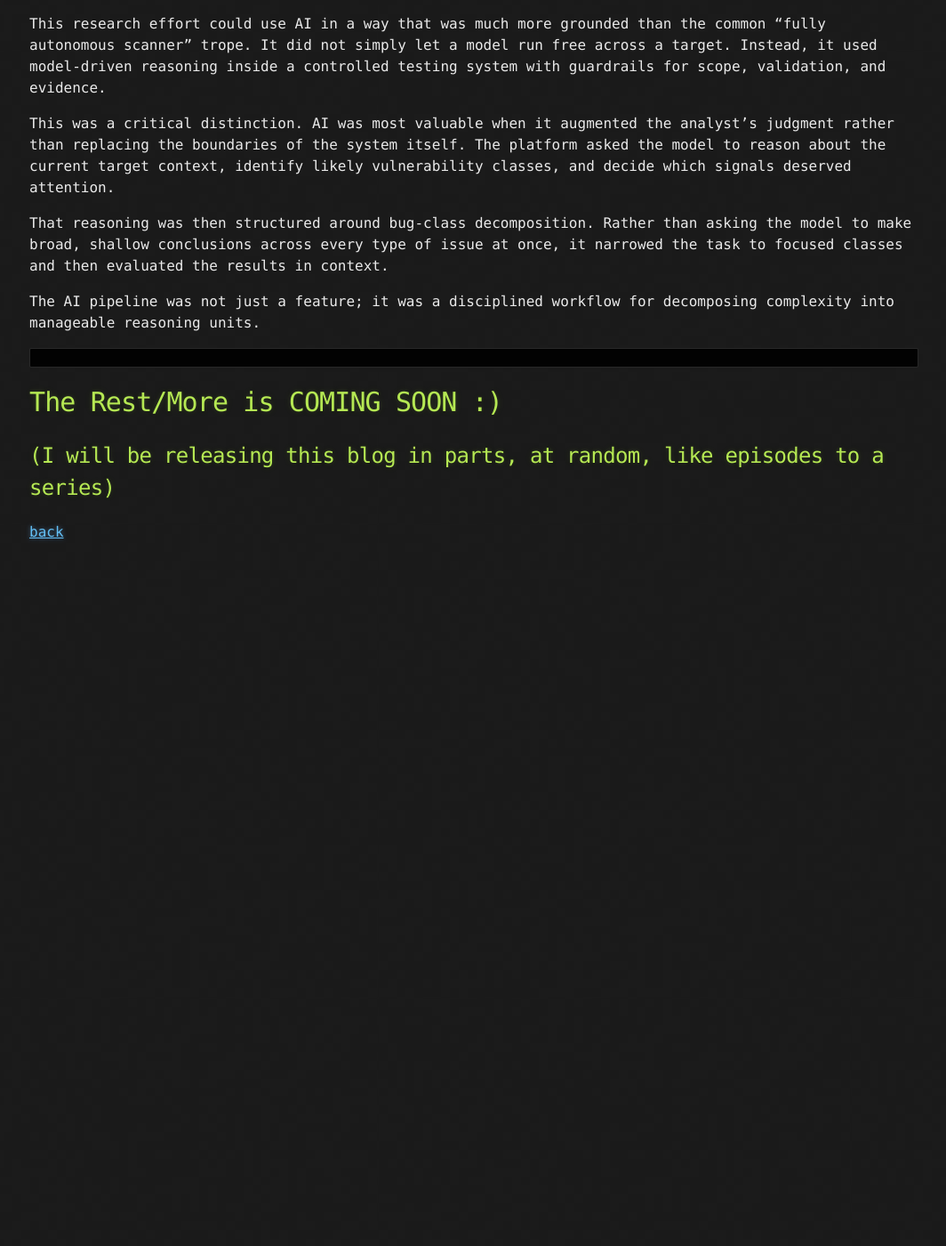
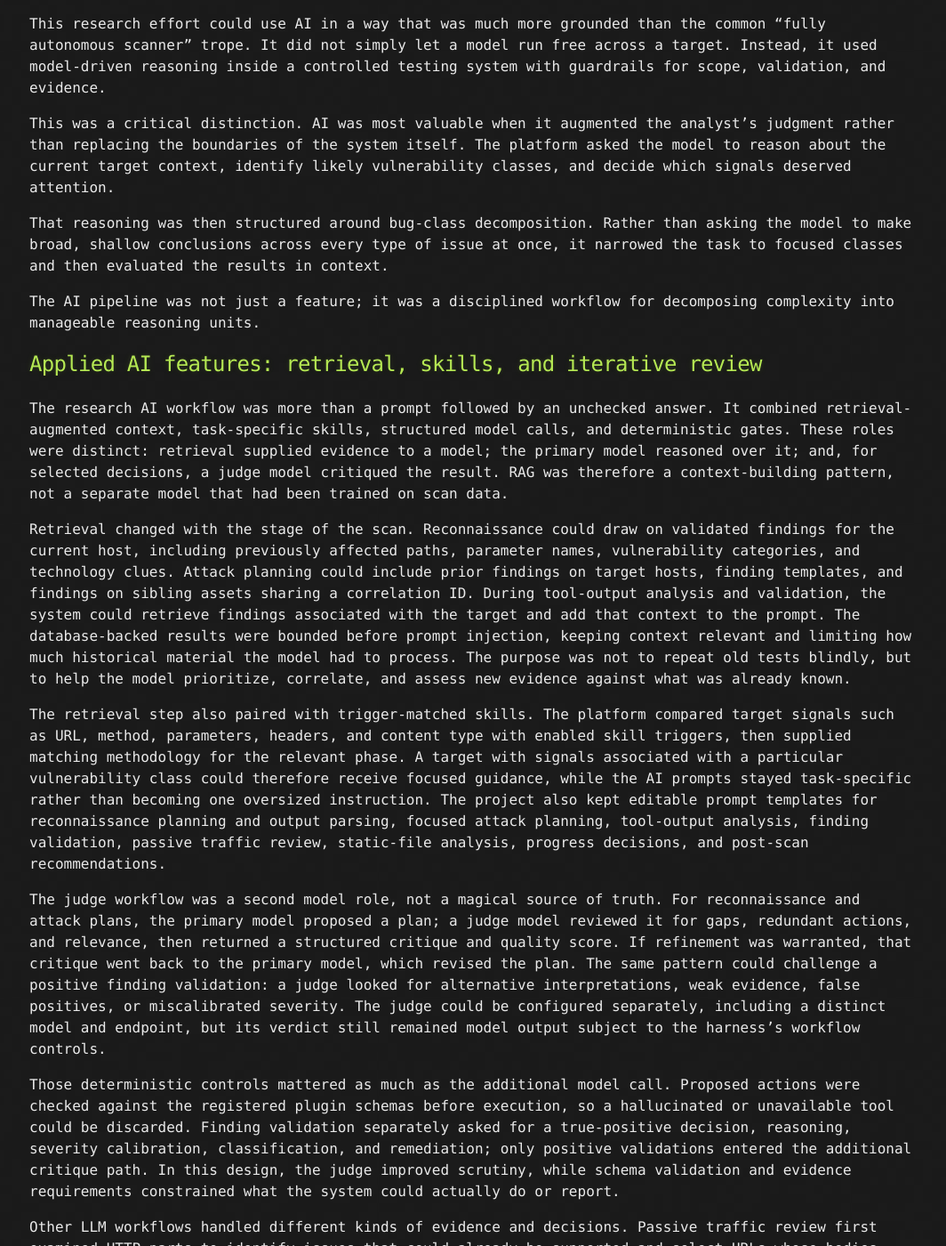
Before and after one commit to ceramicskate0/ceramicskate0.github.io, a Jekyll site: the page built from AI_VM_APPSEC_RESEARCH.md, in a window 1280 px wide and 1400 px high, scrolled down 3135 px. Shown: the whole window at 89% size, without its empty margins (107-1171 px from the left). Built offline with Jekyll 4.4.1, drawn with Linux system fonts in a browser that asks for light colours; our own code applies the rules of GitHub Pages for plain Markdown files; before the commit the page ends 3765 px from its top, so only the background shows below that; some of the changed text lies outside the part shown.

Commit message:
Update AI_VM_APPSEC_RESEARCH.md

````diff
--- a/AI_VM_APPSEC_RESEARCH.md
+++ b/AI_VM_APPSEC_RESEARCH.md
@@ -67,6 +67,24 @@ That reasoning was then structured around bug-class decomposition. Rather than a
 
 The AI pipeline was not just a feature; it was a disciplined workflow for decomposing complexity into manageable reasoning units.
 
+## Applied AI features: retrieval, skills, and iterative review
+
+The research AI workflow was more than a prompt followed by an unchecked answer. It combined retrieval-augmented context, task-specific skills, structured model calls, and deterministic gates. These roles were distinct: retrieval supplied evidence to a model; the primary model reasoned over it; and, for selected decisions, a judge model critiqued the result. RAG was therefore a context-building pattern, not a separate model that had been trained on scan data.
+
+Retrieval changed with the stage of the scan. Reconnaissance could draw on validated findings for the current host, including previously affected paths, parameter names, vulnerability categories, and technology clues. Attack planning could include prior findings on target hosts, finding templates, and findings on sibling assets sharing a correlation ID. During tool-output analysis and validation, the system could retrieve findings associated with the target and add that context to the prompt. The database-backed results were bounded before prompt injection, keeping context relevant and limiting how much historical material the model had to process. The purpose was not to repeat old tests blindly, but to help the model prioritize, correlate, and assess new evidence against what was already known.
+
+The retrieval step also paired with trigger-matched skills. The platform compared target signals such as URL, method, parameters, headers, and content type with enabled skill triggers, then supplied matching methodology for the relevant phase. A target with signals associated with a particular vulnerability class could therefore receive focused guidance, while the AI prompts stayed task-specific rather than becoming one oversized instruction. The project also kept editable prompt templates for reconnaissance planning and output parsing, focused attack planning, tool-output analysis, finding validation, passive traffic review, static-file analysis, progress decisions, and post-scan recommendations.
+
+The judge workflow was a second model role, not a magical source of truth. For reconnaissance and attack plans, the primary model proposed a plan; a judge model reviewed it for gaps, redundant actions, and relevance, then returned a structured critique and quality score. If refinement was warranted, that critique went back to the primary model, which revised the plan. The same pattern could challenge a positive finding validation: a judge looked for alternative interpretations, weak evidence, false positives, or miscalibrated severity. The judge could be configured separately, including a distinct model and endpoint, but its verdict still remained model output subject to the harness’s workflow controls.
+
+Those deterministic controls mattered as much as the additional model call. Proposed actions were checked against the registered plugin schemas before execution, so a hallucinated or unavailable tool could be discarded. Finding validation separately asked for a true-positive decision, reasoning, severity calibration, classification, and remediation; only positive validations entered the additional critique path. In this design, the judge improved scrutiny, while schema validation and evidence requirements constrained what the system could actually do or report.
+
+Other LLM workflows handled different kinds of evidence and decisions. Passive traffic review first examined HTTP parts to identify issues that could already be supported and select URLs whose bodies warranted deeper inspection; a second pass analyzed full request/response pairs. Static-file analysis looks for issues in supplied file content and could extract discovered URLs. Tool-output analysis summarized results into findings and possible follow-up actions, while a progress assessment weighed completed work, findings, remaining time, and uncovered areas to recommend whether another round made sense. After a scan, a separate recommendation task summarized human follow-up. These were narrow, typed jobs with expected JSON outputs, not one agent improvising every part of the assessment.
+
+Finally, the inference layer supported configured local model-serving endpoints, least-connections routing, health checks, retry/failover, and a separately configurable judge model or endpoint. This made it possible to treat the primary and judge roles as replaceable model choices while keeping retrieval, prompts, evidence, and safety checks in the harness. The notable design was not that one model did everything; it was that different LLM workflows could cooperate over shared context, and none of their suggestions bypassed the surrounding validation and execution rules.
+This was getting close to what is now called a swarm IMO.
+
+
 ```
 ```
 # The Rest/More is COMING SOON :)
````
